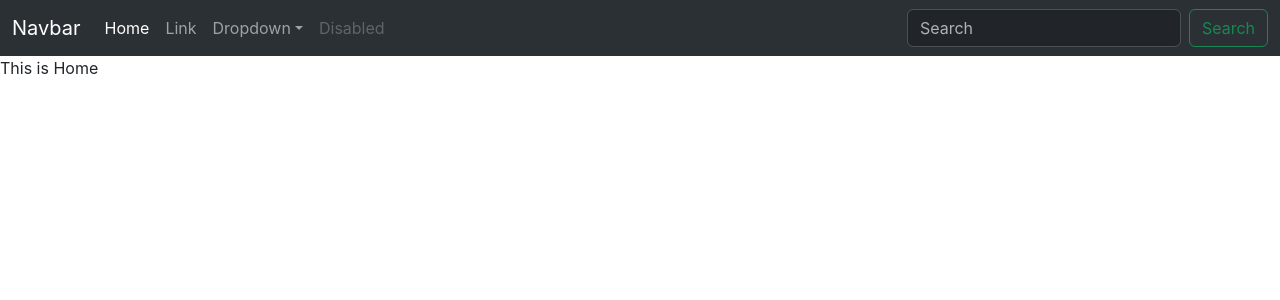
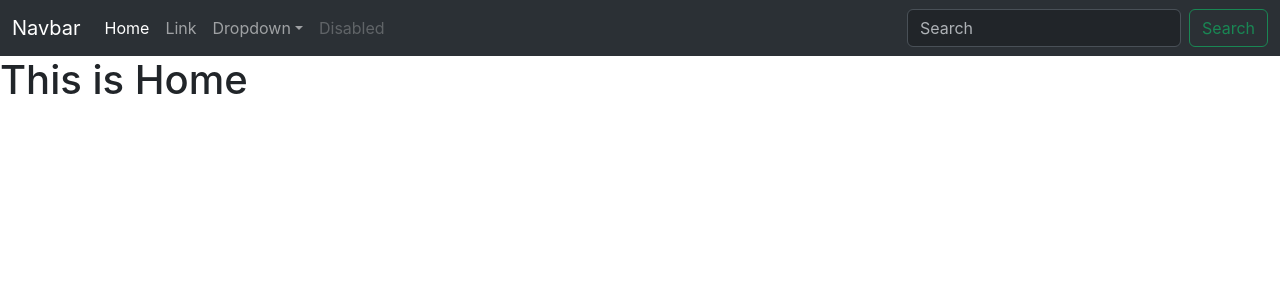
Before and after one commit to StayadevBahadur/inotebook, a React (Create React App) app: page / in a window 1280 px wide. Shown: the top 300 px of the page. Built offline with nearby package versions, Linux system fonts and the light colour scheme.

Commit message:
all chadnges are saved

```diff
--- a/src/Components/Home.js
+++ b/src/Components/Home.js
@@ -4,7 +4,7 @@ import React from 'react'
 function Home() {
   return (
    <>
-   This is Home
+  <h1>This is Home</h1>
    </>
   )
 }
```
Also changed, not shown: src/App.js (+6 -6 lines).
